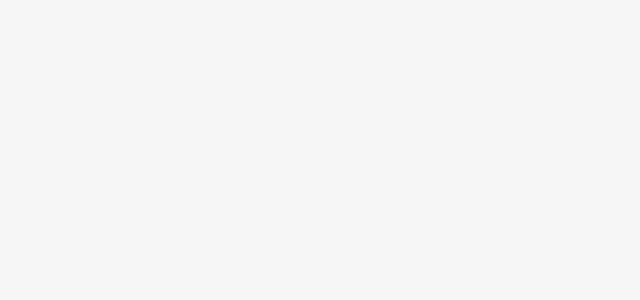
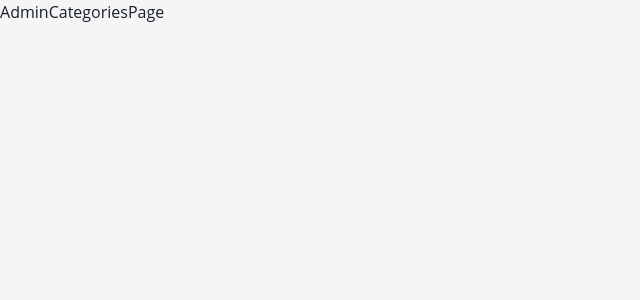
Before and after one commit to namgellama/grit_client, a React (Vite) app: page /dashboard/categories in a window 1280 px wide. Before the commit this address had no page. Shown: the top 300 px of the page, without its empty margins (0-640 px from the left). Built offline with nearby package versions, Linux system fonts and the light colour scheme.

Commit message:
Initialize AdminCategoriesPage

```diff
--- a/src/main.tsx
+++ b/src/main.tsx
@@ -9,6 +9,7 @@ import { store } from "./app/store.ts";
 import "./index.css";
 import {
 	AccountPage,
+	AdminCategoriesPage,
 	CategoryPage,
 	CheckoutPage,
 	DashboardPage,
@@ -60,6 +61,10 @@ ReactDOM.createRoot(document.getElementById("root")!).render(
 									path="/dashboard"
 									element={<DashboardPage />}
 								/>
+								<Route
+									path="/dashboard/categories"
+									element={<AdminCategoriesPage />}
+								/>
 							</Route>
 							<Route path="/login" element={<SignInPage />} />
 							<Route path="/register" element={<SignUpPage />} />
--- /dev/null
+++ b/src/pages/admin/AdminCategoriesPage.tsx
@@ -0,0 +1,5 @@
+const AdminCategoriesPage = () => {
+	return <div>AdminCategoriesPage</div>;
+};
+
+export default AdminCategoriesPage;
--- a/src/pages/index.ts
+++ b/src/pages/index.ts
@@ -10,3 +10,4 @@ export { default as ProductDetailPage } from "./customer/ProductDetailPage";
 export { default as ProductPage } from "./customer/ProductPage";
 
 export { default as DashboardPage } from "./admin/DashboardPage";
+export { default as AdminCategoriesPage } from "./admin/AdminCategoriesPage";
```
